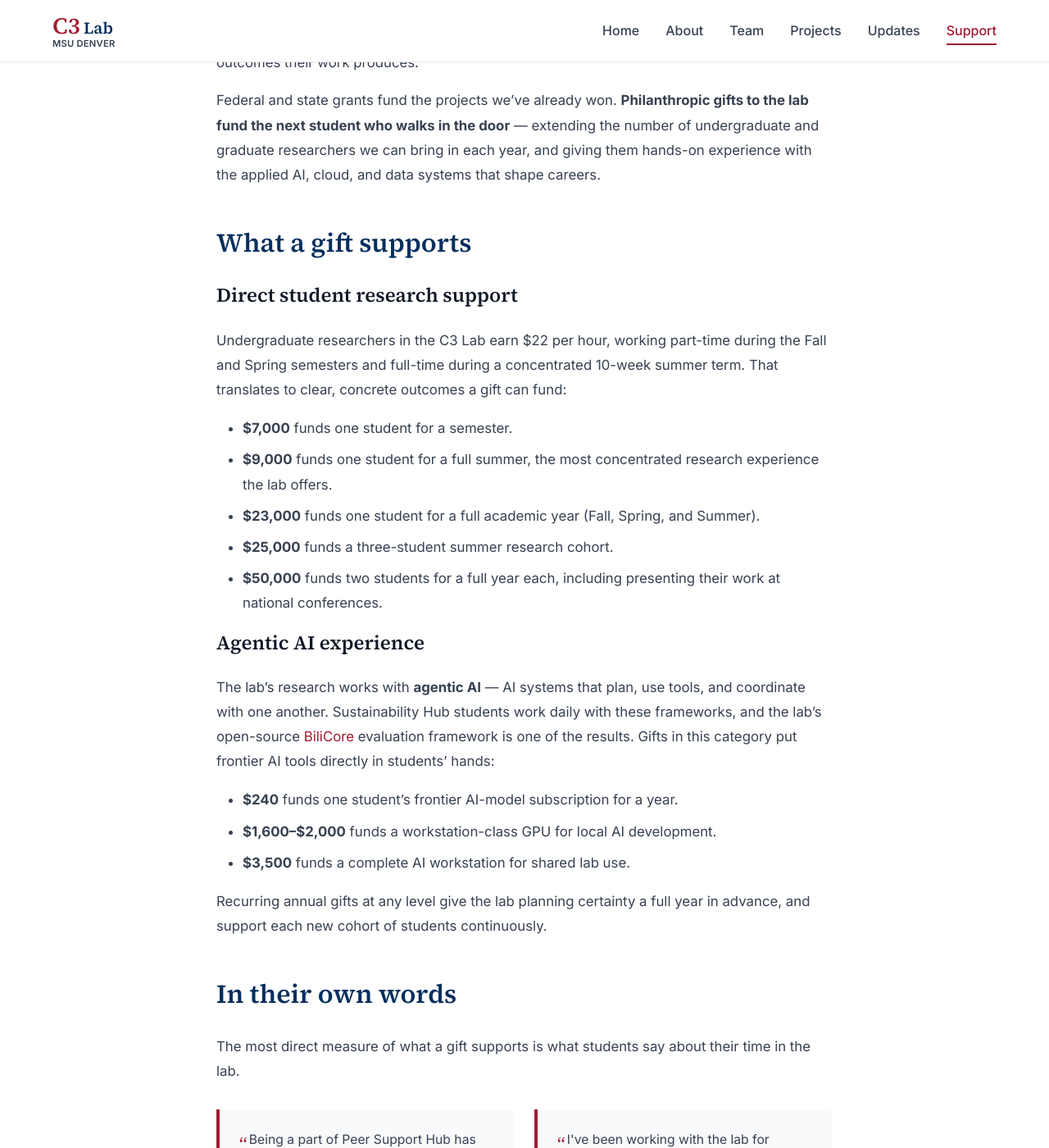
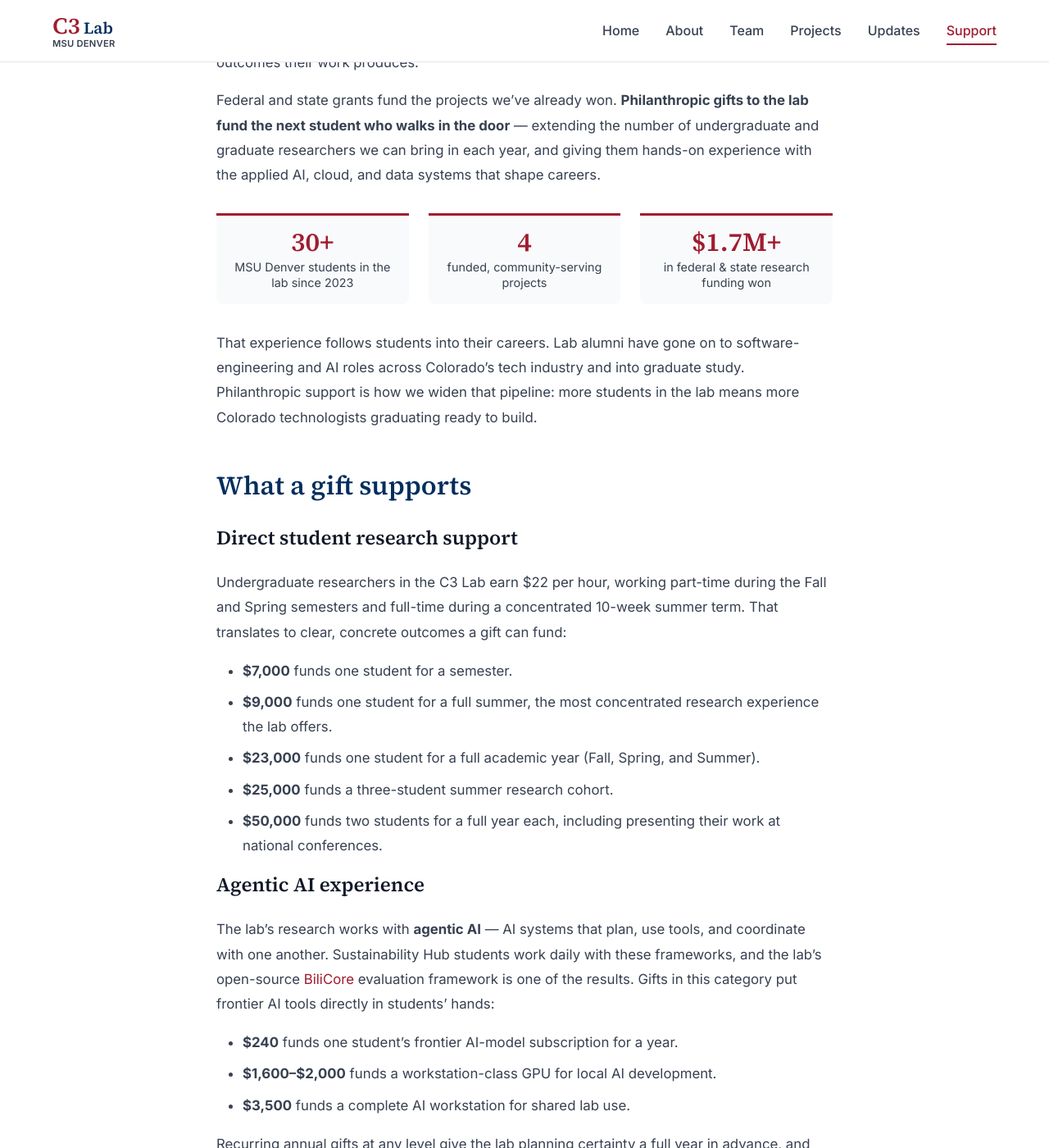
Before and after one commit to msu-denver/c3-lab, a Jekyll site: the page built from support.md, in a window 1280 px wide and 1400 px high, scrolled down 854 px. Shown: the whole window at 82% size. Built offline with Jekyll 4.4.1, drawn with Linux system fonts in a browser that asks for light colours; some of the changed text lies outside the part shown.

Commit message:
Support page: add outcomes stats, strengthen the ask, use "invest" framing
Incorporates lab feedback:
- Adds an at-a-glance stat row (30+ MSU Denver students since 2023, four
  funded projects, $1.7M+ in federal/state funding) plus an alumni-outcomes
  line, so the case leads with concrete numbers.
- Reworks "How to give" into "Invest in the next generation": frames a gift
  as a mutual-benefit investment (a student's future and Colorado's
  workforce) and switches "contribute"/"give" toward "invest".
- CSS for the stat row (three-up, stacks on mobile).

```diff
--- a/assets/css/style.css
+++ b/assets/css/style.css
@@ -885,6 +885,46 @@
   }
 }
 
+/* At-a-glance stat row (Support page "by the numbers") */
+.stat-row {
+  display: grid;
+  grid-template-columns: repeat(3, 1fr);
+  gap: var(--spacing-lg);
+  margin: var(--spacing-xl) 0;
+}
+
+.stat {
+  display: flex;
+  flex-direction: column;
+  gap: 0.3rem;
+  padding: var(--spacing-md);
+  text-align: center;
+  background: var(--color-gray-50);
+  border-top: 3px solid var(--color-primary);
+  border-radius: 0 0 8px 8px;
+}
+
+.stat-number {
+  font-family: var(--font-serif);
+  font-size: 2rem;
+  font-weight: 700;
+  line-height: 1;
+  color: var(--color-primary);
+}
+
+.stat-label {
+  font-size: 0.9rem;
+  line-height: 1.35;
+  color: var(--color-gray-700);
+}
+
+@media (max-width: 640px) {
+  .stat-row {
+    grid-template-columns: 1fr;
+    gap: var(--spacing-md);
+  }
+}
+
 /* Post meta */
 .post-meta {
   font-size: 0.9rem;
--- a/support.md
+++ b/support.md
@@ -12,6 +12,14 @@
 The C3 Lab is a research and teaching program. Every dollar we spend goes toward student research stipends, the technology that makes their work possible, and the community outcomes their work produces.
 
 Federal and state grants fund the projects we've already won. **Philanthropic gifts to the lab fund the next student who walks in the door** — extending the number of undergraduate and graduate researchers we can bring in each year, and giving them hands-on experience with the applied AI, cloud, and data systems that shape careers.
+
+<div class="stat-row">
+  <div class="stat"><span class="stat-number">30+</span><span class="stat-label">MSU Denver students in the lab since 2023</span></div>
+  <div class="stat"><span class="stat-number">4</span><span class="stat-label">funded, community-serving projects</span></div>
+  <div class="stat"><span class="stat-number">$1.7M+</span><span class="stat-label">in federal &amp; state research funding won</span></div>
+</div>
+
+That experience follows students into their careers. Lab alumni have gone on to software-engineering and AI roles across Colorado's tech industry and into graduate study. Philanthropic support is how we widen that pipeline: more students in the lab means more Colorado technologists graduating ready to build.
 
 ## What a gift supports
 
@@ -73,19 +81,17 @@
   </figure>
 </div>
 
-## How to give
+## Invest in the next generation
 
-Gifts to the C3 Lab are made through **MSU Denver University Advancement** and go directly toward student researchers and the technology that makes their work possible.
+A gift to the C3 Lab is an investment that pays back on both sides. Students gain the hands-on, career-launching experience that a classroom can't provide, and Colorado gains skilled technologists and community-serving technology built right here at MSU Denver. Your investment is what lets us bring more students in and keep that pipeline growing.
 
-To discuss a gift or arrange a visit to the lab, please contact:
+Gifts are made through **MSU Denver University Advancement** and go directly toward student researchers and the technology that makes their work possible.
+
+To invest, or to talk through the options and see the lab firsthand, please contact:
 
 - **Yazmin Castillo**, Associate Director of Development, MSU Denver University Advancement — [yacastillo@msudenver.edu](mailto:yacastillo@msudenver.edu)
 - **Dr. Daniel Pittman**, Co-Director, C3 Lab — [dpittma8@msudenver.edu](mailto:dpittma8@msudenver.edu)
 
-## Why it matters
-
-Students who come through the C3 Lab don't just study computing. They build production software used by Colorado communities, contribute to federally and state-funded research, co-author peer-reviewed papers, and graduate positioned at the forefront of AI and emerging technologies. Your support is what lets us bring more of them in.
-
 <figure class="support-band">
   <img src="{{ '/assets/images/lab-code.jpg' | relative_url }}" alt="Three C3 Lab members working at laptops in a darkened room, with a large code editor projected on the screen behind them">
 </figure>
```
